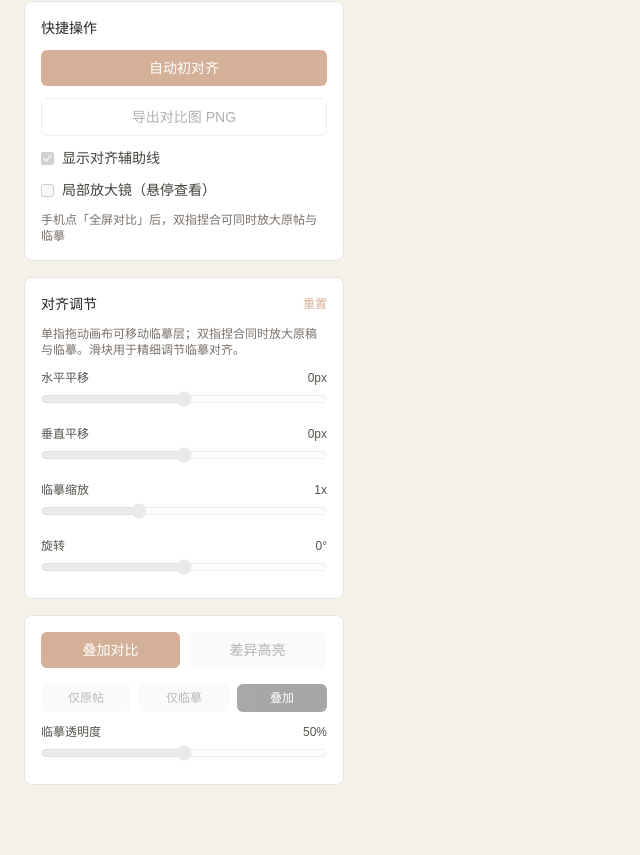
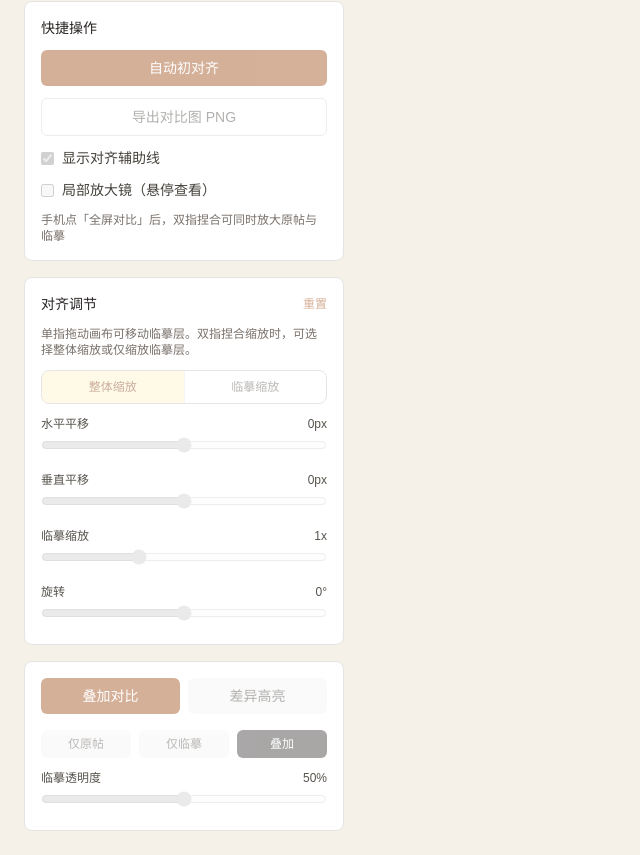
Before and after one commit to flowerflyinginwind-wq/shufa-compare, a React (Vite) app: page / in a window 1280 px wide. Shown: the part 790-1645 px from the top of the page, without its empty margins (0-640 px from the left). Before the commit the page ends 1599 px from the top, so only its background shows below. Built offline with nearby package versions, Linux system fonts and the light colour scheme.

Commit message:
添加整体缩放与临摹单独缩放切换功能（v1.3.0）
支持在双指捏合和滚轮缩放时选择缩放整体视图或仅缩放临摹层，设置可持久保存。

Co-authored-by: Cursor <cursoragent@cursor.com>

```diff
--- a/src/App.tsx
+++ b/src/App.tsx
@@ -12,7 +12,7 @@ import type { HistoryRecord } from './lib/history'
 import { saveHistoryRecord } from './lib/history'
 import type { DiffMethod } from './lib/imageDiff'
 import { loadImageFromDataUrl } from './lib/imageLoad'
-import { loadSettings, saveSettings } from './lib/settings'
+import { loadSettings, saveSettings, type ZoomMode } from './lib/settings'
 import { DEFAULT_TRANSFORM } from './lib/transform'
 import type { TransformState } from './lib/transform'
 import { APP_VERSION } from './lib/appVersion'
@@ -25,6 +25,7 @@ export default function App() {
   const [original, setOriginal] = useState<HTMLImageElement | null>(null)
   const [copy, setCopy] = useState<HTMLImageElement | null>(null)
   const [transform, setTransform] = useState<TransformState>(initial.transform)
+  const [zoomMode, setZoomMode] = useState<ZoomMode>(initial.zoomMode ?? 'viewport')
   const [mode, setMode] = useState<CompareMode>(initial.mode)
   const [overlayView, setOverlayView] = useState<OverlayView>(initial.overlayView)
   const [opacity, setOpacity] = useState(initial.opacity)
@@ -41,6 +42,7 @@ export default function App() {
 
   const currentSettings = {
     transform,
+    zoomMode,
     mode,
     overlayView,
     opacity,
@@ -79,7 +81,7 @@ export default function App() {
 
   useEffect(() => {
     saveSettings(currentSettings)
-  }, [transform, mode, overlayView, opacity, diffThreshold, showGuides, enablePreprocess, diffMethod, enableMagnifier])
+  }, [transform, zoomMode, mode, overlayView, opacity, diffThreshold, showGuides, enablePreprocess, diffMethod, enableMagnifier])
 
   const handleAutoAlign = () => {
     if (!original || !copy) return
@@ -131,6 +133,7 @@ export default function App() {
       setOriginal(orig)
       setCopy(cop)
       setTransform(record.settings.transform)
+      setZoomMode(record.settings.zoomMode ?? 'viewport')
       setMode(record.settings.mode)
       setOverlayView(record.settings.overlayView)
       setOpacity(record.settings.opacity)
@@ -171,6 +174,8 @@ export default function App() {
             enablePreprocess={enablePreprocess}
             diffMethod={diffMethod}
             enableMagnifier={enableMagnifier}
+            zoomMode={zoomMode}
+            onZoomModeChange={setZoomMode}
             fullscreen
             onExitFullscreen={() => setMobileFocus(false)}
           />
@@ -231,6 +236,8 @@ export default function App() {
           <TransformControls
             transform={transform}
             onChange={setTransform}
+            zoomMode={zoomMode}
+            onZoomModeChange={setZoomMode}
             disabled={!ready}
           />
           <ModeToolbar
@@ -260,6 +267,8 @@ export default function App() {
           enablePreprocess={enablePreprocess}
           diffMethod={diffMethod}
           enableMagnifier={enableMagnifier}
+          zoomMode={zoomMode}
+          onZoomModeChange={setZoomMode}
         />
       </main>
       )}
--- a/src/components/ComparisonCanvas.tsx
+++ b/src/components/ComparisonCanvas.tsx
@@ -11,6 +11,7 @@ import type { CompareMode, OverlayView } from '../lib/renderFrame'
 import type { DiffMethod } from '../lib/imageDiff'
 import type { TransformState, ViewportState } from '../lib/transform'
 import { DEFAULT_VIEWPORT } from '../lib/transform'
+import type { ZoomMode } from '../lib/settings'
 
 const FULLSCREEN_VIEWPORT = { scale: 1.35, translateX: 0, translateY: 0 }
 
@@ -32,6 +33,8 @@ interface ComparisonCanvasProps {
   enablePreprocess: boolean
   diffMethod: DiffMethod
   enableMagnifier: boolean
+  zoomMode: ZoomMode
+  onZoomModeChange?: (mode: ZoomMode) => void
   fullscreen?: boolean
   onExitFullscreen?: () => void
 }
@@ -73,6 +76,8 @@ const ComparisonCanvas = forwardRef<ComparisonCanvasHandle, ComparisonCanvasProp
       enablePreprocess,
       diffMethod,
       enableMagnifier,
+      zoomMode,
+      onZoomModeChange,
       fullscreen = false,
       onExitFullscreen,
     },
@@ -100,7 +105,9 @@ const ComparisonCanvas = forwardRef<ComparisonCanvasHandle, ComparisonCanvasProp
       startDistance: number
       startCenterX: number
       startCenterY: number
+      mode: ZoomMode
       baseViewport: ViewportState
+      baseTransform: TransformState
     } | null>(null)
 
     const transformRef = useRef(transform)
@@ -108,6 +115,9 @@ const ComparisonCanvas = forwardRef<ComparisonCanvasHandle, ComparisonCanvasProp
 
     const viewportRef = useRef(viewport)
     viewportRef.current = viewport
+
+    const zoomModeRef = useRef(zoomMode)
+    zoomModeRef.current = zoomMode
 
     const renderParamsRef = useRef({
       mode,
@@ -270,7 +280,9 @@ const ComparisonCanvas = forwardRef<ComparisonCanvasHandle, ComparisonCanvasProp
         startDistance,
         startCenterX: (a.x + b.x) / 2,
         startCenterY: (a.y + b.y) / 2,
+        mode: zoomModeRef.current,
         baseViewport: { ...viewportRef.current },
+        baseTransform: { ...transformRef.current },
       }
       setIsDragging(true)
     }, [])
@@ -294,13 +306,23 @@ const ComparisonCanvas = forwardRef<ComparisonCanvasHandle, ComparisonCanvasProp
       const centerY = (a.y + b.y) / 2
       const scaleRatio = distance / pinch.startDistance
 
+      if (pinch.mode === 'copy') {
+        onTransformChange({
+          ...pinch.baseTransform,
+          translateX: pinch.baseTransform.translateX + (centerX - pinch.startCenterX),
+          translateY: pinch.baseTransform.translateY + (centerY - pinch.startCenterY),
+          scale: clamp(pinch.baseTransform.scale * scaleRatio, 0.5, 4),
+        })
+        return
+      }
+
       setViewport({
         ...pinch.baseViewport,
         translateX: pinch.baseViewport.translateX + (centerX - pinch.startCenterX),
         translateY: pinch.baseViewport.translateY + (centerY - pinch.startCenterY),
         scale: clamp(pinch.baseViewport.scale * scaleRatio, 0.5, 4),
       })
-    }, [])
+    }, [onTransformChange])
 
     const beginDrag = useCallback(
       (pointerId: number, x: number, y: number) => {
@@ -537,15 +559,29 @@ const ComparisonCanvas = forwardRef<ComparisonCanvasHandle, ComparisonCanvasProp
         if (!canInteract) return
         e.preventDefault()
         const delta = e.deltaY > 0 ? -0.05 : 0.05
+
+        if (zoomModeRef.current === 'copy') {
+          const current = transformRef.current
+          onTransformChange({
+            ...current,
+            scale: clamp(current.scale + delta, 0.5, 4),
+          })
+          return
+        }
+
         const nextScale = clamp(viewportRef.current.scale + delta, 0.5, 4)
         setViewport({ ...viewportRef.current, scale: nextScale })
       },
-      [canInteract],
+      [canInteract, onTransformChange],
     )
 
-    const resetViewport = useCallback(() => {
+    const resetZoom = useCallback(() => {
+      if (zoomModeRef.current === 'copy') {
+        onTransformChange({ ...transformRef.current, scale: 1 })
+        return
+      }
       setViewport(fullscreen ? FULLSCREEN_VIEWPORT : DEFAULT_VIEWPORT)
-    }, [fullscreen])
+    }, [fullscreen, onTransformChange])
 
     return (
       <div
@@ -567,13 +603,33 @@ const ComparisonCanvas = forwardRef<ComparisonCanvasHandle, ComparisonCanvasProp
         )}
 
         {canInteract && fullscreen && (
-          <button
-            type="button"
-            onClick={resetViewport}
-            className="absolute right-3 top-3 z-10 rounded-full bg-black/55 px-3 py-1.5 text-xs text-white"
-          >
-            重置缩放
-          </button>
+          <div className="absolute right-3 top-3 z-10 flex items-center gap-2">
+            {onZoomModeChange && (
+              <div className="flex overflow-hidden rounded-full bg-black/55 text-[10px] text-white">
+                <button
+                  type="button"
+                  onClick={() => onZoomModeChange('viewport')}
+                  className={`px-2.5 py-1.5 ${zoomMode === 'viewport' ? 'bg-white/25' : ''}`}
+                >
+                  整体缩放
+                </button>
+                <button
+                  type="button"
+                  onClick={() => onZoomModeChange('copy')}
+                  className={`px-2.5 py-1.5 ${zoomMode === 'copy' ? 'bg-white/25' : ''}`}
+                >
+                  临摹缩放
+                </button>
+              </div>
+            )}
+            <button
+              type="button"
+              onClick={resetZoom}
+              className="rounded-full bg-black/55 px-3 py-1.5 text-xs text-white"
+            >
+              重置缩放
+            </button>
+          </div>
         )}
 
         <canvas
@@ -615,13 +671,13 @@ const ComparisonCanvas = forwardRef<ComparisonCanvasHandle, ComparisonCanvasProp
 
         {canInteract && fullscreen && (
           <p className="pointer-events-none absolute left-3 top-12 z-10 rounded-full bg-black/45 px-2 py-1 text-[10px] text-white">
-            默认已放大 · 双指可继续缩放
+            {zoomMode === 'copy' ? '双指缩放临摹层' : '默认已放大 · 双指缩放整体'}
           </p>
         )}
 
         {canInteract && (
           <p className="pointer-events-none absolute bottom-3 left-1/2 z-10 max-w-[92%] -translate-x-1/2 rounded-full bg-black/50 px-3 py-1 text-center text-xs text-white">
-            单指拖临摹 · 双指缩放整体
+            单指拖临摹 · 双指{zoomMode === 'copy' ? '缩放临摹' : '缩放整体'}
             {enableMagnifier ? ' · 悬停放大' : ''}
             {showGuides ? ' · 辅助线' : ''}
           </p>
--- a/src/components/TransformControls.tsx
+++ b/src/components/TransformControls.tsx
@@ -1,9 +1,12 @@
 import type { TransformState } from '../lib/transform'
 import { DEFAULT_TRANSFORM } from '../lib/transform'
+import type { ZoomMode } from '../lib/settings'
 
 interface TransformControlsProps {
   transform: TransformState
   onChange: (transform: TransformState) => void
+  zoomMode: ZoomMode
+  onZoomModeChange: (mode: ZoomMode) => void
   disabled?: boolean
 }
 
@@ -52,6 +55,8 @@ function SliderRow({
 export default function TransformControls({
   transform,
   onChange,
+  zoomMode,
+  onZoomModeChange,
   disabled,
 }: TransformControlsProps) {
   const update = (patch: Partial<TransformState>) => {
@@ -73,8 +78,35 @@ export default function TransformControls({
       </div>
 
       <p className="text-xs text-stone-500">
-        单指拖动画布可移动临摹层；双指捏合同时放大原稿与临摹。滑块用于精细调节临摹对齐。
+        单指拖动画布可移动临摹层。双指捏合缩放时，可选择整体缩放或仅缩放临摹层。
       </p>
+
+      <div className="flex overflow-hidden rounded-lg border border-stone-200 text-xs">
+        <button
+          type="button"
+          disabled={disabled}
+          onClick={() => onZoomModeChange('viewport')}
+          className={`flex-1 px-3 py-2 transition-colors ${
+            zoomMode === 'viewport'
+              ? 'bg-amber-100 font-medium text-amber-900'
+              : 'bg-white text-stone-600 hover:bg-stone-50'
+          } disabled:opacity-40`}
+        >
+          整体缩放
+        </button>
+        <button
+          type="button"
+          disabled={disabled}
+          onClick={() => onZoomModeChange('copy')}
+          className={`flex-1 border-l border-stone-200 px-3 py-2 transition-colors ${
+            zoomMode === 'copy'
+              ? 'bg-amber-100 font-medium text-amber-900'
+              : 'bg-white text-stone-600 hover:bg-stone-50'
+          } disabled:opacity-40`}
+        >
+          临摹缩放
+        </button>
+      </div>
 
       <SliderRow
         label="水平平移"
--- a/src/lib/appVersion.ts
+++ b/src/lib/appVersion.ts
@@ -1 +1 @@
-export const APP_VERSION = '1.2.0'
+export const APP_VERSION = '1.3.0'
--- a/src/lib/settings.ts
+++ b/src/lib/settings.ts
@@ -5,8 +5,11 @@ import type { CompareMode, OverlayView } from '../components/ModeToolbar'
 
 const STORAGE_KEY = 'shufa-compare-settings'
 
+export type ZoomMode = 'viewport' | 'copy'
+
 export interface AppSettings {
   transform: TransformState
+  zoomMode: ZoomMode
   mode: CompareMode
   overlayView: OverlayView
   opacity: number
@@ -19,6 +22,7 @@ export interface AppSettings {
 
 export const DEFAULT_SETTINGS: AppSettings = {
   transform: DEFAULT_TRANSFORM,
+  zoomMode: 'viewport',
   mode: 'overlay',
   overlayView: 'overlay',
   opacity: 50,
```
